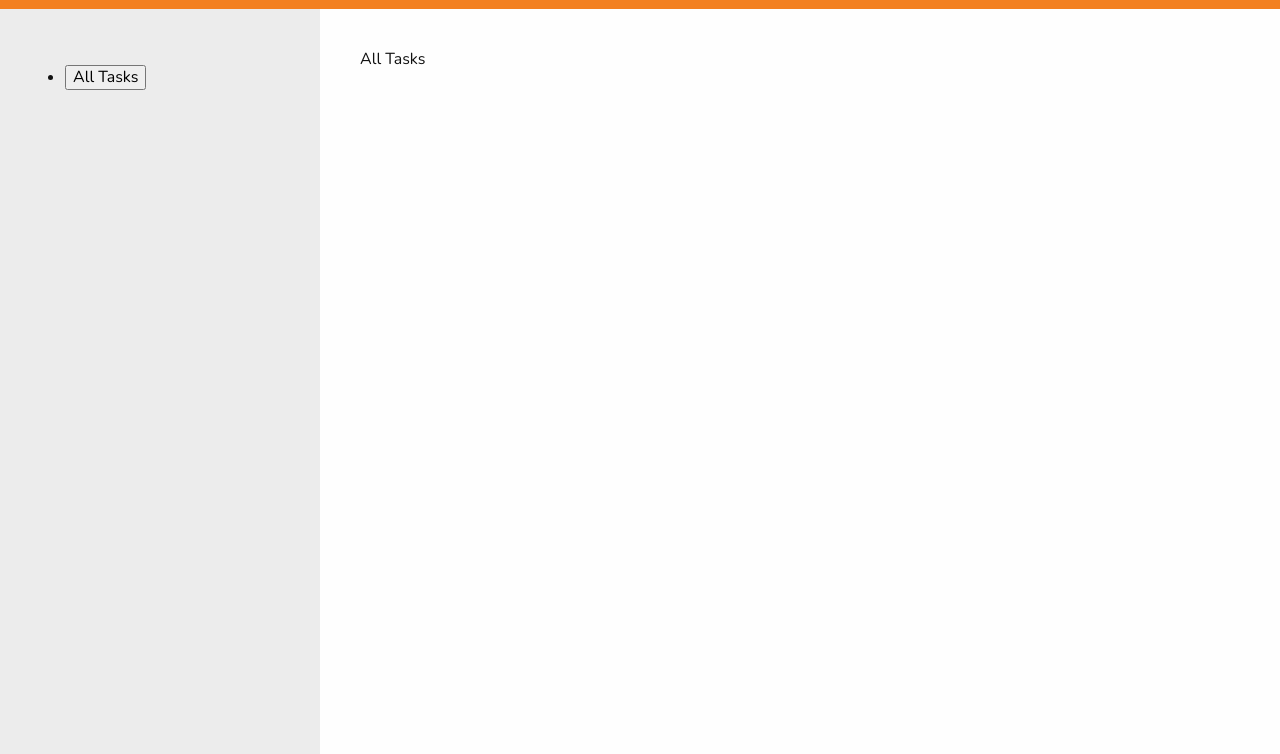
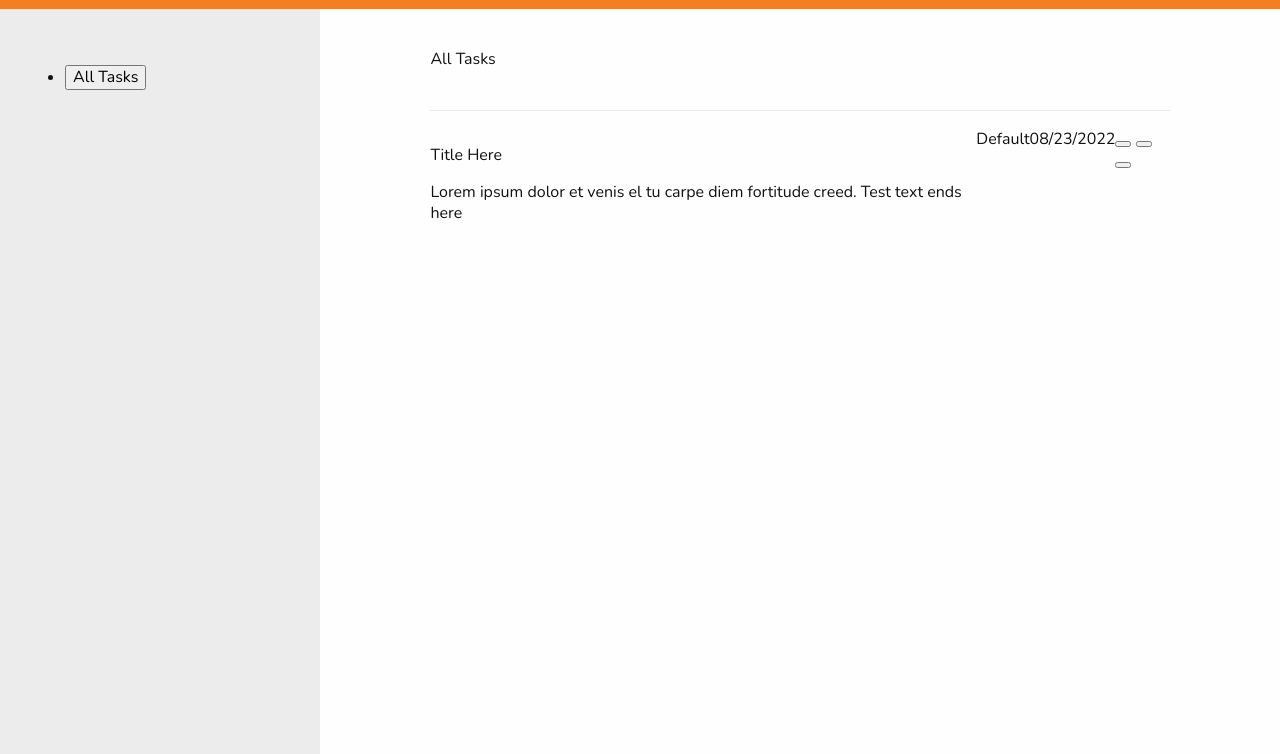
Before and after one commit to bst003/todo-list, a plain HTML site: page index.html in a window 1280 px wide. Shown: the part 46-800 px from the top of the page. Drawn offline with nearby package versions, Linux system fonts and the light colour scheme.

Commit message:
Begin styling todo items

```diff
--- a/index.html
+++ b/index.html
@@ -41,13 +41,46 @@
         </aside>
 
         <main id="main">
+            <div class="wrap">
 
-            <div id="Title">
-                All Tasks
+                <div id="Title">
+                    All Tasks
+                </div>
+
+                <div id="tasks-list">
+
+                    <div class="task-item">
+
+                        <div class="main">
+                            <p class="task-title">
+                                Title Here
+                            </p>
+                            <p class="task-description">
+                                Lorem ipsum dolor et venis el tu carpe diem fortitude creed. Test text ends here
+                            </p>
+                        </div>
+
+                        <div class="project">
+                            Default
+                        </div>
+
+                        <div class="date">
+                            08/23/2022
+                        </div>
+
+                        <div class="priority"></div>
+
+                        <div class="controls">
+                            <button class="complete"></button>
+                            <button class="edit"></button>
+                            <button class="delete"></button>
+                        </div>
+
+                    </div>
+
+                </div>
+
             </div>
-
-            <div id="tasks-list"></div>
-
         </main>
 
     </div>
```
Also changed, not shown: main.js (+3 -3 lines).
